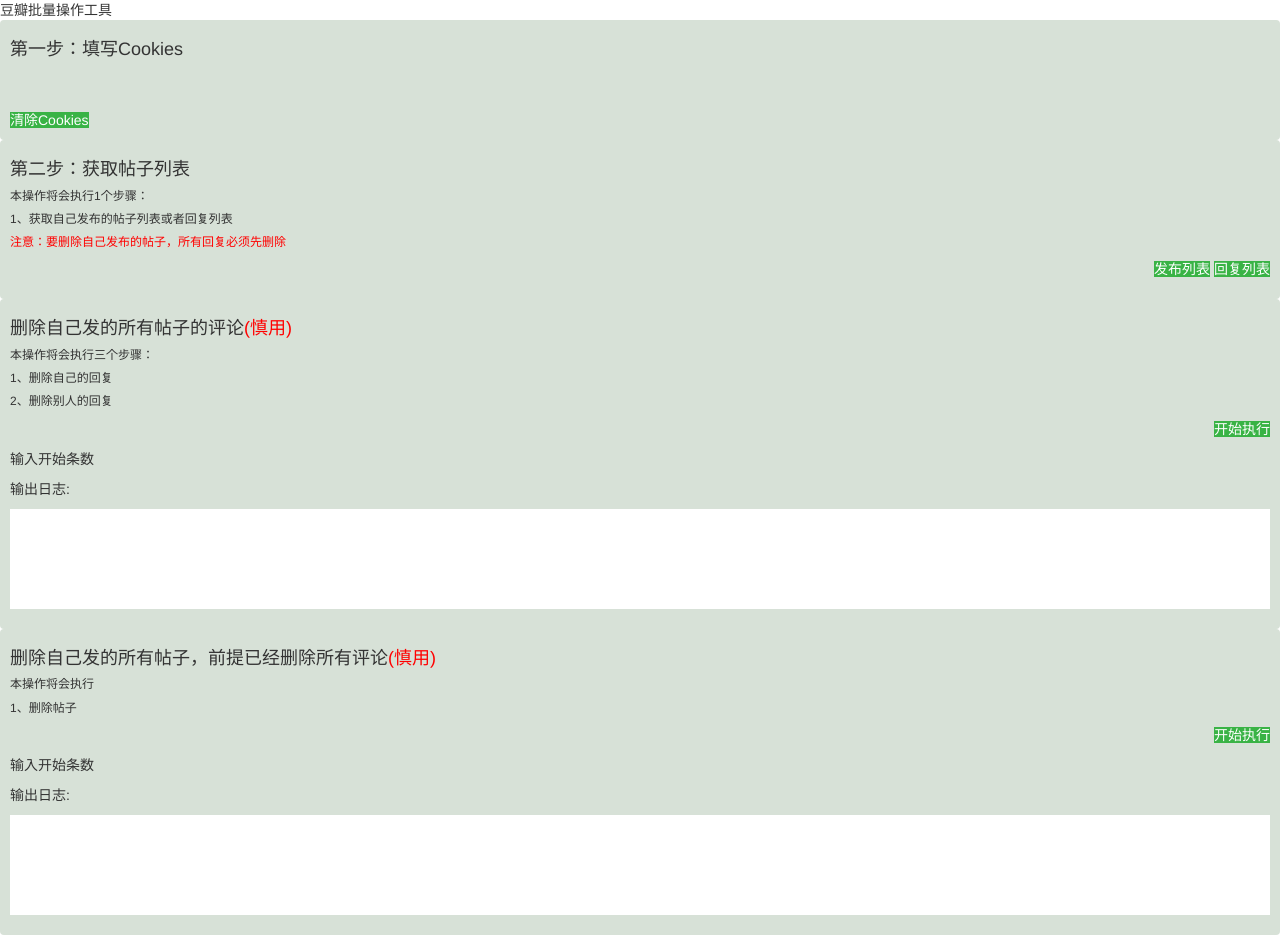
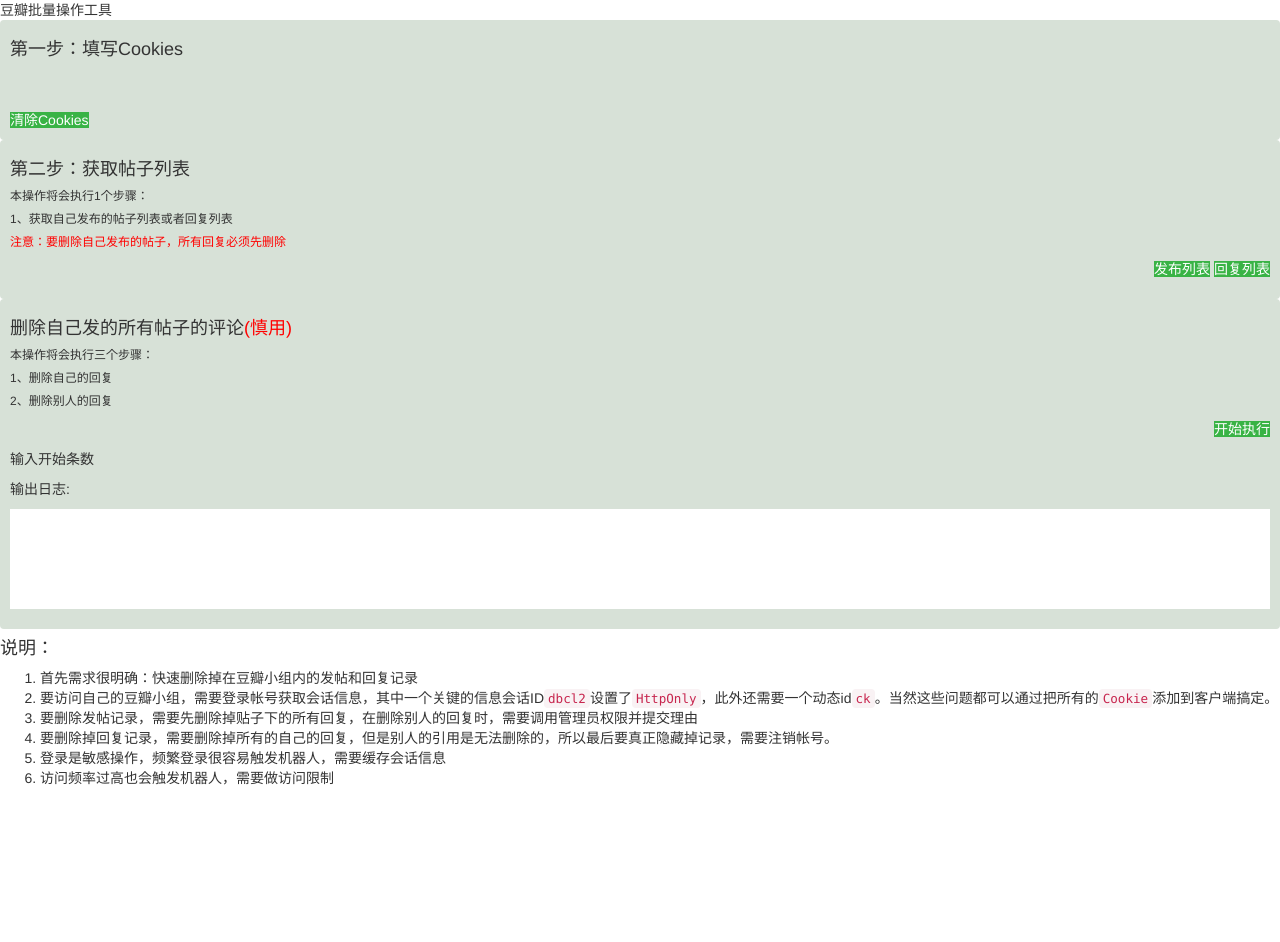
Before and after one commit to leochen-g/douEdit, a website: page public/index.html in a window 1280 px wide. Shown: the top 942 px of the page. After the commit the page ends 800 px from the top, so only its background shows below. Drawn offline with nearby package versions, Linux system fonts and the light colour scheme; no server answers.

Commit message:
修改bug

```diff
--- a/public/index.html
+++ b/public/index.html
@@ -109,22 +109,22 @@
                         </div>
                     </div>
                 </el-col>
-                <el-col :span="6" class="db-item">
-                    <div class="grid-content bg-purple">
-                        <h4>删除自己发的所有帖子，前提已经删除所有评论<span class="warning-red">(慎用)</span></h4>
-                        <h6>本操作将会执行</h6>
-                        <h6>1、删除帖子</h6>
-                        <div class="text-right">
-                            <el-button class="db-btn" @click="deleteAllTopic">开始执行</el-button>
-                        </div>
+                <!--<el-col :span="6" class="db-item">-->
+                    <!--<div class="grid-content bg-purple">-->
+                        <!--<h4>删除自己发的所有帖子，前提已经删除所有评论<span class="warning-red">(慎用)</span></h4>-->
+                        <!--<h6>本操作将会执行</h6>-->
+                        <!--<h6>1、删除帖子</h6>-->
+                        <!--<div class="text-right">-->
+                            <!--<el-button class="db-btn" @click="deleteAllTopic">开始执行</el-button>-->
+                        <!--</div>-->
 
-                        <div class="db-log">
-                            <p>输入开始条数<el-input v-model="startTopic" placeholder="请输入开始条数"></el-input></p>
-                            <p>输出日志:</p>
-                            <p class="db-log-main">{{topicDeleteLog}}</p>
-                        </div>
-                    </div>
-                </el-col>
+                        <!--<div class="db-log">-->
+                            <!--<p>输入开始条数<el-input v-model="startTopic" placeholder="请输入开始条数"></el-input></p>-->
+                            <!--<p>输出日志:</p>-->
+                            <!--<p class="db-log-main">{{topicDeleteLog}}</p>-->
+                        <!--</div>-->
+                    <!--</div>-->
+                <!--</el-col>-->
                 <!--<el-col :span="6" class="db-item">-->
                     <!--<div class="grid-content bg-purple">-->
                         <!--<h4>删除指定自己发的帖子</h4>-->
```
